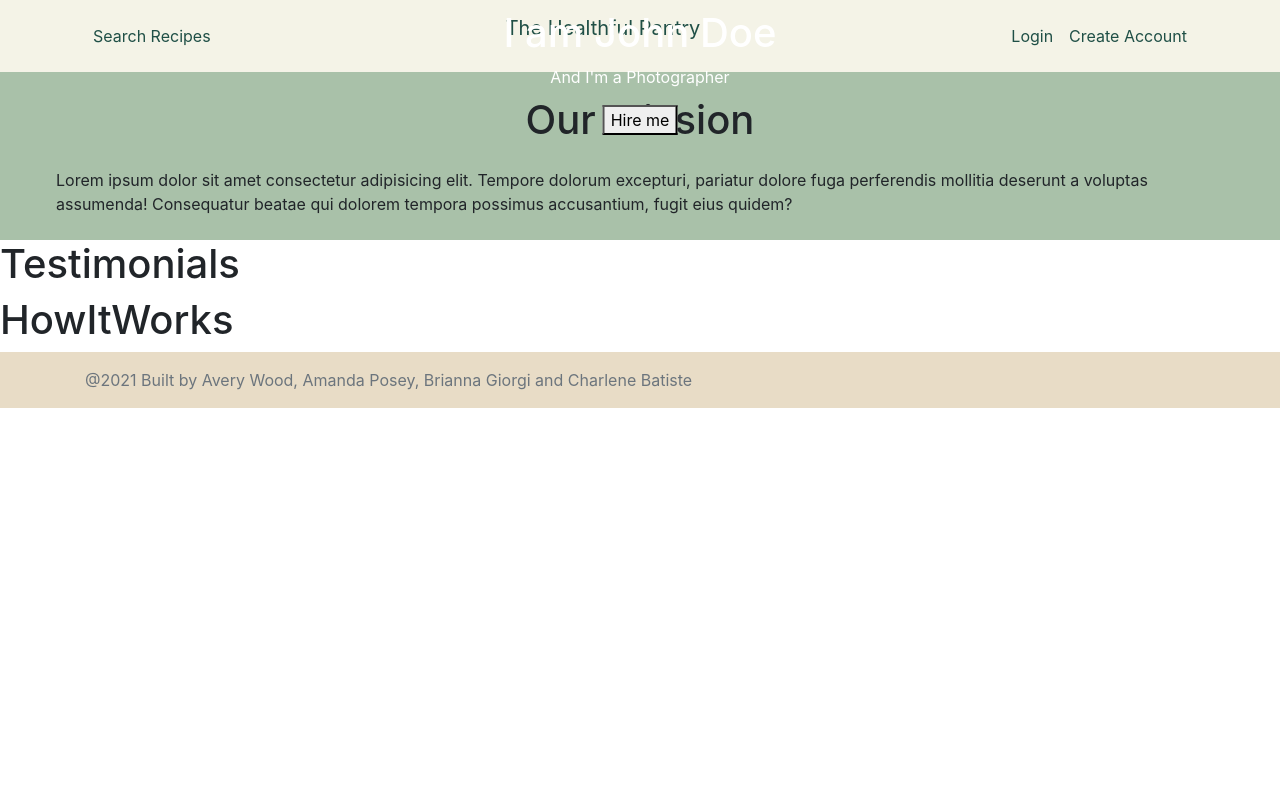
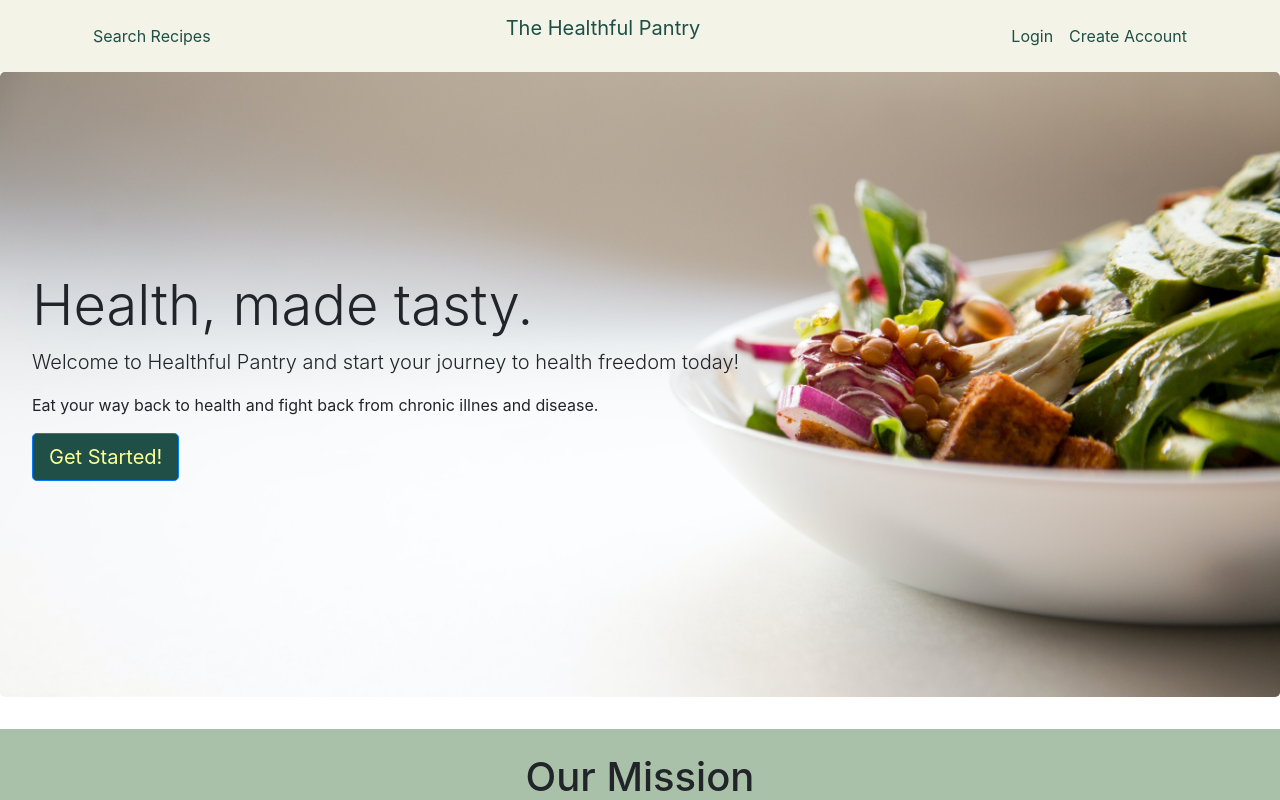
Before and after one commit to charlenebatiste/the-healthful-pantry, a React (Create React App) app: page / in a window 1280 px wide. Shown: the top 800 px of the page. Built offline with nearby package versions, Linux system fonts and the light colour scheme; no server answers.

Commit message:
hero is running

```diff
--- a/src/components/Hero.css
+++ b/src/components/Hero.css
@@ -3,26 +3,17 @@
 } */
 
 /* The hero image */
-.hero-image {
+.jumbotron {
   /* Use "linear-gradient" to add a darken background effect to the image (photographer.jpg). This will make the text easier to read */
   background-image: url("../img/hero.jpg");
 
   /* Set a specific height */
   height: 100%;
-
+    padding-bottom: 200px;
+    padding-top: 200px;
   /* Position and center the image to scale nicely on all screens */
   background-position: center;
   background-repeat: no-repeat;
   background-size: cover;
-  position: relative;
+  /* position: relative; */
 }
-
-/* Place text in the middle of the image */
-.hero-text {
-  text-align: center;
-  position: absolute;
-  top: 50%;
-  left: 50%;
-  transform: translate(-50%, -50%);
-  color: white;
-}
--- a/src/components/Hero.jsx
+++ b/src/components/Hero.jsx
@@ -3,12 +3,17 @@ import './Hero.css';
 
 const Hero = () => {
     return (
-        <div className="hero-image">
-        <div className="hero-text">
-          <h1>I am John Doe</h1>
-          <p>And I'm a Photographer</p>
-          <button>Hire me</button>
-        </div>
+        <div className="jumbotron">
+
+        <div className="container-md">
+          <h1 className="display-4">Health, made tasty. </h1>
+          <p className="lead">Welcome to Healthful Pantry and start your journey to health freedom today!</p>
+
+        <p>Eat your way back to health and fight back from chronic illnes and disease. </p>
+        <p className="lead">
+         <a className="btn btn-primary btn-lg" href="#" role="button">Get Started!</a>
+        </p>
+         </div>
       </div>
 
     )
```
Also changed, not shown: src/components/NotFoundPage.jsx (renamed from src/components/NotFoundPage.js), src/pages/404.jsx (deleted).
